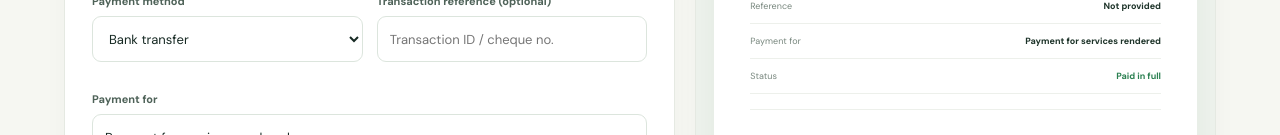
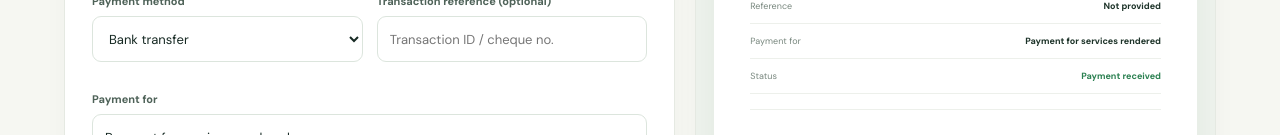
Before and after one commit to ya6331856-cpu/business-growth-toolkit, a Next.js app: page /tools/receipt-generator in a window 1280 px wide. Shown: the part 817-952 px from the top of the page. Built offline with nearby package versions, Linux system fonts and the light colour scheme.

Commit message:
Avoid implying a receipt payment is paid in full

```diff
--- a/components/ReceiptGenerator.tsx
+++ b/components/ReceiptGenerator.tsx
@@ -18,7 +18,7 @@ export default function ReceiptGenerator(){
  <label className="field"><span>Transaction reference (optional)</span><input value={reference} onChange={e=>setReference(e.target.value)} placeholder="Transaction ID / cheque no."/></label>
  </div>
  <label className="field"><span>Payment for</span><input value={description} onChange={e=>setDescription(e.target.value)} placeholder="Describe the product or service"/></label>
- <label className="field"><span>Amount received ({currency})</span><input type="number" min="0" step="0.01" value={amount} onChange={e=>setAmount(e.target.value)}/></label>
+ <label className="field"><span>Amount received ({currency})</span><input type="number" min="0.01" step="0.01" required value={amount} onChange={e=>setAmount(e.target.value)}/></label>
  <label className="field"><span>Additional note</span><textarea rows={3} value={notes} onChange={e=>setNotes(e.target.value)}/></label>
  <div className="invoice-actions"><button type="button" className="btn-primary" onClick={()=>window.print()}>Print / Save PDF <span>↗</span></button><span>This creates a receipt document only; it does not process payments.</span></div>
  </section>
@@ -27,7 +27,7 @@ export default function ReceiptGenerator(){
  <div className="receipt-paper-head"><div className="invoice-brand-mark">S</div><h2>{business||"Your Business Name"}</h2>{email&&<p>{email}</p>}</div>
  <div className="receipt-heading"><small>PAYMENT RECEIPT</small><strong>{receiptNo||"—"}</strong></div>
  <div className="receipt-amount"><small>AMOUNT RECEIVED</small><strong>{fmt(paid,currency)}</strong></div>
- <div className="receipt-details"><div><span>Received from</span><b>{customer||"Customer name"}</b></div><div><span>Payment date</span><b>{date||"—"}</b></div><div><span>Payment method</span><b>{method}</b></div><div><span>Reference</span><b>{reference||"Not provided"}</b></div><div><span>Payment for</span><b>{description||"—"}</b></div><div><span>Status</span><b className="receipt-status">Paid in full</b></div></div>
+ <div className="receipt-details"><div><span>Received from</span><b>{customer||"Customer name"}</b></div><div><span>Payment date</span><b>{date||"—"}</b></div><div><span>Payment method</span><b>{method}</b></div><div><span>Reference</span><b>{reference||"Not provided"}</b></div><div><span>Payment for</span><b>{description||"—"}</b></div><div><span>Status</span><b className="receipt-status">Payment received</b></div></div>
  <div className="receipt-note"><small>NOTE</small><p>{notes||"—"}</p></div><div className="receipt-thanks">Thank you for your business.</div>
  </div><p className="invoice-privacy-note">Receipt details are handled in this browser. Keep your original payment records and verify the payment before issuing a receipt.</p>
  </section></div>;
```
